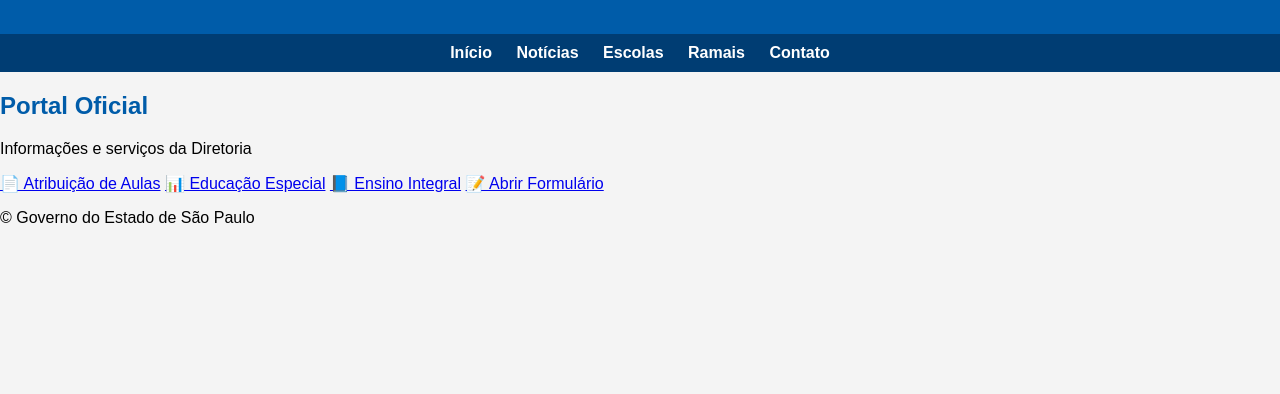
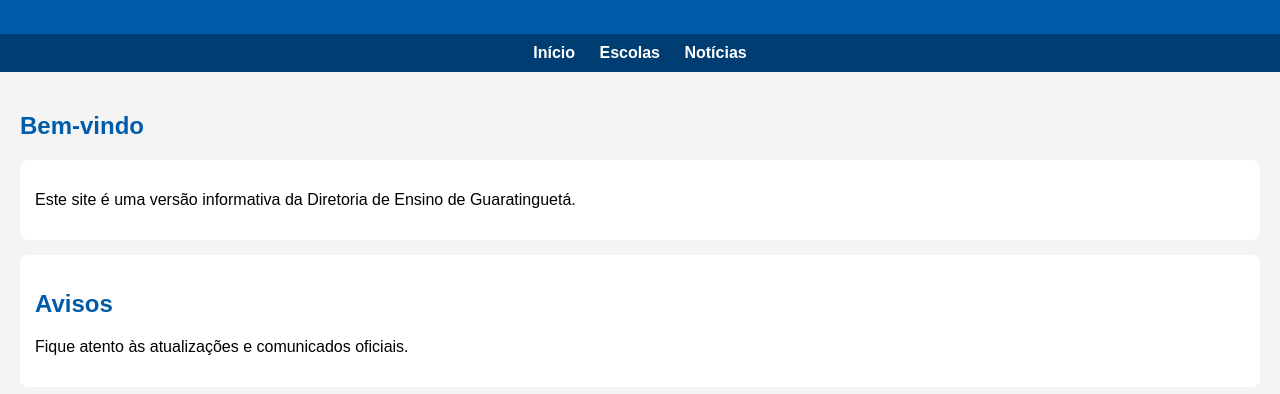
Before and after one commit to grazi18-site/https-grazi18-site.github.io-, a plain HTML site: page index.html in a window 1280 px wide. Shown: the part 76-470 px from the top of the page. Drawn offline with Linux system fonts and the light colour scheme.

Commit message:
Update index.html

```diff
--- a/index.html
+++ b/index.html
@@ -1,40 +1,39 @@
 <!DOCTYPE html>
 <html lang="pt-br">
 <head>
-<meta charset="UTF-8">
-<title>Diretoria de Ensino - Guaratinguetá</title>
-<link rel="stylesheet" href="style.css">
+    <meta charset="UTF-8">
+    <title>Diretoria de Ensino de Guaratinguetá</title>
+
+    <!-- LIGAÇÃO DO CSS -->
+    <link rel="stylesheet" href="style.css">
 </head>
 
 <body>
 
 <header>
-  <h1>Diretoria de Ensino - Região de Guaratinguetá</h1>
+    <h1>Diretoria de Ensino de Guaratinguetá</h1>
 </header>
 
 <nav>
-  <a href="index.html">Início</a>
-  <a href="noticias.html">Notícias</a>
-  <a href="escolas.html">Escolas</a>
-  <a href="ramais.html">Ramais</a>
-  <a href="contato.html">Contato</a>
+    <a href="index.html">Início</a>
+    <a href="escolas.html">Escolas</a>
+    <a href="noticias.html">Notícias</a>
 </nav>
 
-<section class="banner">
-  <h2>Portal Oficial</h2>
-  <p>Informações e serviços da Diretoria</p>
-</section>
+<div class="container">
 
-<section class="links">
-  <a href="#">📄 Atribuição de Aulas</a>
-  <a href="#">📊 Educação Especial</a>
-  <a href="#">📘 Ensino Integral</a>
-  <a href="https://forms.gle/">📝 Abrir Formulário</a>
-</section>
+    <h2>Bem-vindo</h2>
 
-<footer>
-  <p>© Governo do Estado de São Paulo</p>
-</footer>
+    <div class="card">
+        <p>Este site é uma versão informativa da Diretoria de Ensino de Guaratinguetá.</p>
+    </div>
+
+    <div class="card">
+        <h2>Avisos</h2>
+        <p>Fique atento às atualizações e comunicados oficiais.</p>
+    </div>
+
+</div>
 
 </body>
 </html>
```
